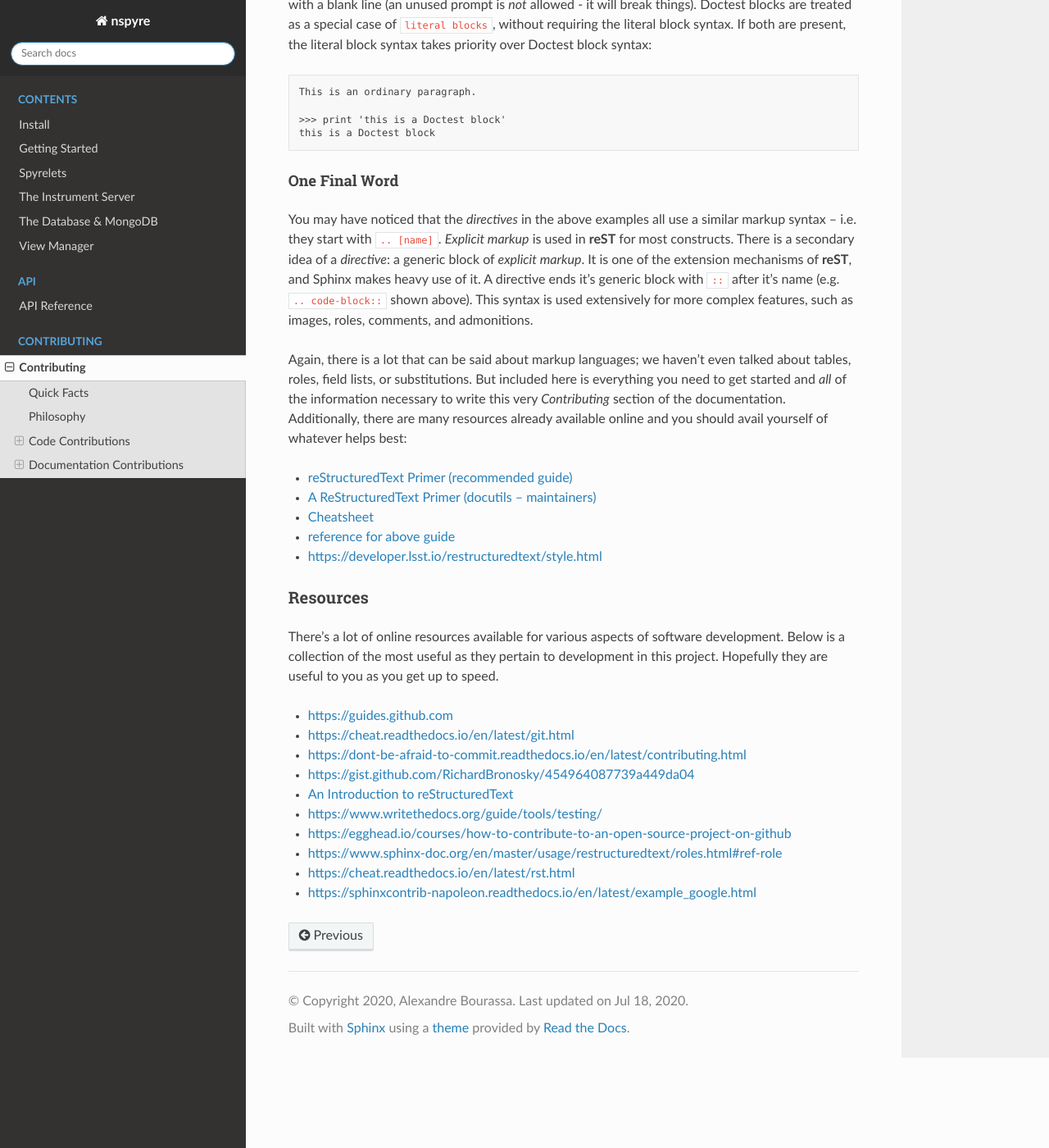
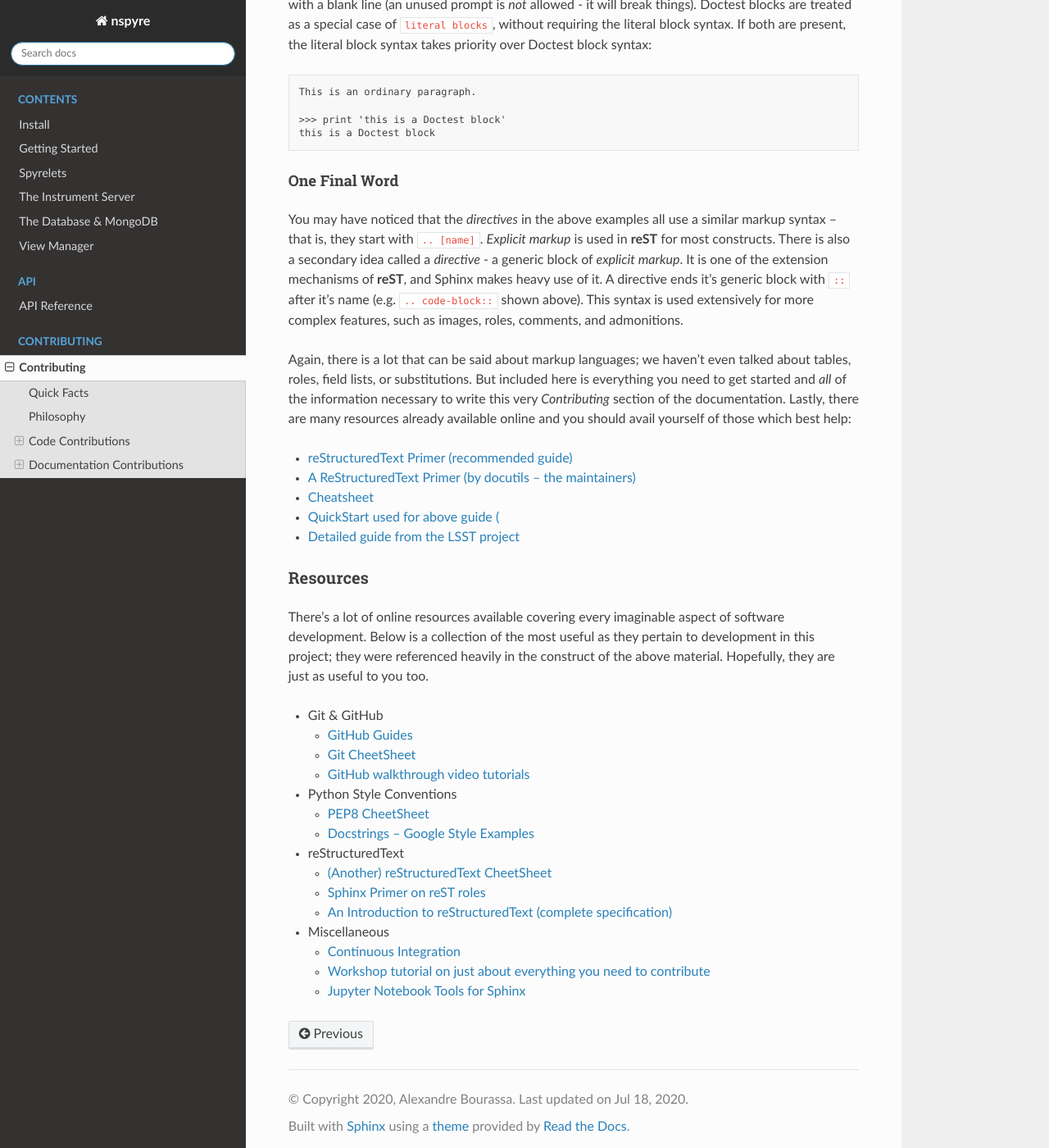
Before and after one commit to nspyre-org/nspyre, a Sphinx documentation site: the page built from docs/contributing.rst, in a window 1280 px wide and 1400 px high, scrolled down 10443 px. Shown: the whole window at 82% size. Built offline with Sphinx 7.4.7 and the Read the Docs theme 2.0.0, drawn with Linux system fonts in a browser that asks for light colours.

Commit message:
Update contributing.rst

```diff
--- a/docs/contributing.rst
+++ b/docs/contributing.rst
@@ -364,28 +364,40 @@ There is one exception to the rule: when you want to display an interactive sess
 One Final Word
 ^^^^^^^^^^^^^^
 
-You may have noticed that the *directives* in the above examples all use a similar markup syntax -- i.e. they start with ``.. [name]``. *Explicit markup* is used in **reST** for most constructs. There is a secondary idea of a *directive*: a generic block of *explicit markup*. It is one of the extension mechanisms of **reST**, and Sphinx makes heavy use of it. A directive ends it's generic block with ``::`` after it's name (e.g. ``.. code-block::`` shown above). This syntax is used extensively for more complex features, such as images, roles, comments, and admonitions.
+You may have noticed that the *directives* in the above examples all use a similar markup syntax -- that is, they start with ``.. [name]``. *Explicit markup* is used in **reST** for most constructs. There is also a secondary idea called a *directive* - a generic block of *explicit markup*. It is one of the extension mechanisms of **reST**, and Sphinx makes heavy use of it. A directive ends it's generic block with ``::`` after it's name (e.g. ``.. code-block::`` shown above). This syntax is used extensively for more complex features, such as images, roles, comments, and admonitions.
 
-Again, there is a lot that can be said about markup languages; we haven't even talked about tables, roles, field lists, or substitutions. But included here is everything you need to get started and *all* of the information necessary to write this very *Contributing* section of the documentation. Additionally, there are many resources already available online and you should avail yourself of whatever helps best:
+Again, there is a lot that can be said about markup languages; we haven't even talked about tables, roles, field lists, or substitutions. But included here is everything you need to get started and *all* of the information necessary to write this very *Contributing* section of the documentation. Lastly, there are many resources already available online and you should avail yourself of those which best help:
 
 * `reStructuredText Primer (recommended guide) <https://www.sphinx-doc.org/en/master/usage/restructuredtext/basics.html>`_
-* `A ReStructuredText Primer (docutils -- maintainers) <https://docutils.readthedocs.io/en/sphinx-docs/user/rst/quickstart.html>`_
-* `Cheatsheet <https://github.com/ralsina/rst-cheatsheet>`_
-* `reference for above guide <https://www.writethedocs.org/guide/writing/reStructuredText/>`_
-* https://developer.lsst.io/restructuredtext/style.html
+* `A ReStructuredText Primer (by docutils -- the maintainers) <https://docutils.readthedocs.io/en/sphinx-docs/user/rst/quickstart.html>`_
+* `Cheatsheet <https://github.com/ralsina/rst-cheatsheet/blob/master/rst-cheatsheet.rst>`_
+* `QuickStart used for above guide ( <https://www.writethedocs.org/guide/writing/reStructuredText/>`_
+* `Detailed guide from the LSST project <https://developer.lsst.io/restructuredtext/style.html>`_
 
 Resources
 ---------
 
-There’s a lot of online resources available for various aspects of software development. Below is a collection of the most useful as they pertain to development in this project. Hopefully they are useful to you as you get up to speed.
+There’s a lot of online resources available covering every imaginable aspect of software development. Below is a collection of the most useful as they pertain to development in this project; they were referenced heavily in the construct of the above material. Hopefully, they are just as useful to you too.
 
-* https://guides.github.com
-* https://cheat.readthedocs.io/en/latest/git.html
-* https://dont-be-afraid-to-commit.readthedocs.io/en/latest/contributing.html
-* https://gist.github.com/RichardBronosky/454964087739a449da04
-* `An Introduction to reStructuredText <https://docutils.readthedocs.io/en/sphinx-docs/ref/rst/introduction.html>`_
-* https://www.writethedocs.org/guide/tools/testing/
-* https://egghead.io/courses/how-to-contribute-to-an-open-source-project-on-github
-* https://www.sphinx-doc.org/en/master/usage/restructuredtext/roles.html#ref-role
-* https://cheat.readthedocs.io/en/latest/rst.html
-* https://sphinxcontrib-napoleon.readthedocs.io/en/latest/example_google.html
+* Git & GitHub
+
+  - `GitHub Guides <https://guides.github.com>`_
+  - `Git CheetSheet <https://cheat.readthedocs.io/en/latest/git.html>`_
+  - `GitHub walkthrough video tutorials <https://egghead.io/courses/how-to-contribute-to-an-open-source-project-on-github>`_
+
+* Python Style Conventions
+
+  - `PEP8 CheetSheet <https://gist.github.com/RichardBronosky/454964087739a449da04>`_
+  - `Docstrings -- Google Style Examples <https://sphinxcontrib-napoleon.readthedocs.io/en/latest/example_google.html>`_
+
+* reStructuredText
+
+  - `(Another) reStructuredText CheetSheet <https://cheat.readthedocs.io/en/latest/rst.html>`_
+  - `Sphinx Primer on reST roles <https://www.sphinx-doc.org/en/master/usage/restructuredtext/roles.html>`_
+  - `An Introduction to reStructuredText (complete specification) <https://docutils.readthedocs.io/en/sphinx-docs/ref/rst/introduction.html>`_
+
+* Miscellaneous
+
+  - `Continuous Integration <https://www.writethedocs.org/guide/tools/testing/>`_
+  - `Workshop tutorial on just about everything you need to contribute <https://dont-be-afraid-to-commit.readthedocs.io/en/latest/contributing.html>`_
+  - `Jupyter Notebook Tools for Sphinx <https://nbsphinx.readthedocs.io/en/0.7.1/>`_
```
